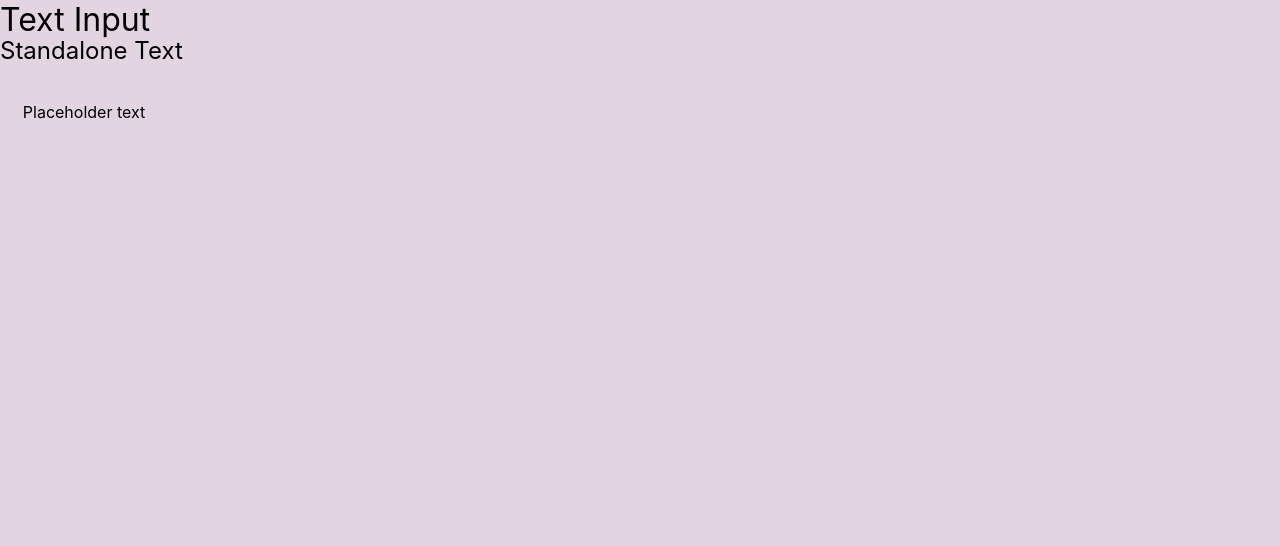
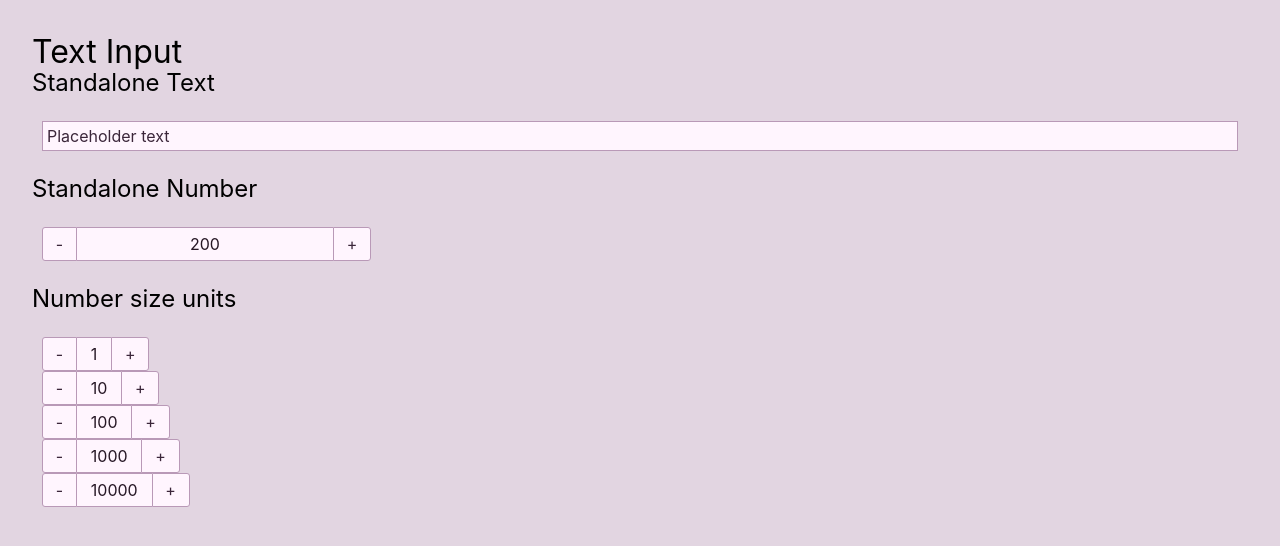
Before and after one commit to fictiveworks/electroplate, a website: page docs/elements/text.html in a window 1280 px wide. Drawn offline with nearby package versions, Linux system fonts and the light colour scheme; files that its build step writes are made by us from their sources.

Commit message:
Add number element with web component

```diff
--- a/docs/assets/preview.js
+++ b/docs/assets/preview.js
@@ -1 +1,2 @@
 import "/ui/icons/icon.js";
+import "/ui/components/number.js";
--- a/docs/assets/preview.scss
+++ b/docs/assets/preview.scss
@@ -13,7 +13,9 @@
 @use "../../ui/elements/status";
 @use "../../ui/elements/tab-group";
 @use "../../ui/elements/workspace";
+@use "../../ui/elements/control";
 @use "../../ui/elements/text";
+@use "../../ui/elements/number";
 @use "../../ui/elements/checkbox";
 @use "../../ui/elements/radio";
 @use "../../ui/elements/toggle";
@@ -26,7 +28,7 @@ body {
   background-color: var(--color-surface-background);
   color: var(--color-surface-primary);
   margin: 0;
-  padding: 0;
+  padding: 2em;
 }
 
 main {
--- a/docs/elements/text.html
+++ b/docs/elements/text.html
@@ -6,17 +6,70 @@
   <link rel="stylesheet" type="text/css" href="/assets/preview.css">
 </head>
 <body>
-<h1>Text Input</h1>
+  <h1>Text Input</h1>
 
-<article class="example-element">
+  <article class="example-element">
     <header class="example-header">
       <h2>Standalone Text</h2>
     </header>
     <div class="example-body">
-
       <div class="el-box">
         <input class="el-text" type="text" placeholder="Placeholder text">
+      </div>
+    </div>
+  </article>
 
+  <article class="example-element">
+    <header class="example-header">
+      <h2>Standalone Number</h2>
+    </header>
+    <div class="example-body">
+      <div class="el-box">
+        <div class="el-control">
+          <button class="el-button">-</button>
+          <input class="el-number" type="number" value="200">
+          <button class="el-button">+</button>
+        </div>
+      </div>
+    </div>
+  </article>
+
+  <article class="example-element">
+    <header class="example-header">
+      <h2>Number size units</h2>
+    </header>
+    <div class="example-body">
+      <div class="el-box">
+        <div class="el-control">
+          <button class="el-button">-</button>
+          <input class="el-number size-x" type="number" value="1">
+          <button class="el-button">+</button>
+        </div>
+
+        <div class="el-control">
+          <button class="el-button">-</button>
+          <input class="el-number size-xx" type="number" value="10">
+          <button class="el-button">+</button>
+        </div>
+
+        <div class="el-control">
+          <button class="el-button">-</button>
+          <input class="el-number size-xxx" type="number" value="100">
+          <button class="el-button">+</button>
+        </div>
+
+        <div class="el-control">
+          <button class="el-button">-</button>
+          <input class="el-number size-xxxx" type="number" value="1000">
+          <button class="el-button">+</button>
+        </div>
+
+        <div class="el-control">
+          <button class="el-button">-</button>
+          <input class="el-number size-xxxxx" type="number" value="10000">
+          <button class="el-button">+</button>
+        </div>
+      </div>
     </div>
   </article>
 
--- /dev/null
+++ b/ui/components/number.js
@@ -0,0 +1,72 @@
+/**
+ *
+ */
+class NumberElement extends HTMLElement {
+  static get observedAttributes() {
+    // Assumes all observed attributes map to the underlying input[type=number].
+    // If this assumption changes, then two separate managed attribute lists should
+    // be defined and merged here.
+    return ["value", "min", "max", "step"];
+  }
+
+  constructor() {
+    super();
+    this.classList.add("el-control");
+    this.input = this.createInput();
+    this.stepDown = this.createStepDownButton();
+    this.stepUp = this.createStepUpButton();
+    this.appendChild(this.stepDown);
+    this.appendChild(this.input);
+    this.appendChild(this.stepUp);
+  }
+
+  attributeChangedCallback(name, oldValue, newValue) {
+    this.input.setAttribute(name, newValue);
+  }
+
+  select() {
+    this.input.select();
+  }
+
+  stepDown() {
+    this.input.stepDown();
+  }
+
+  stepUp() {
+    this.input.stepUp();
+  }
+
+  createInput() {
+    const input = document.createElement("input");
+    input.setAttribute("type", "number");
+    input.classList.add("el-number");
+    for (const attrName of NumberElement.observedAttributes) {
+      input.setAttribute(attrName, this.getAttribute(attrName));
+    }
+    return input;
+  }
+
+  createStepDownButton(direction) {
+    const button = document.createElement("button");
+    button.classList.add("el-button");
+    button.innerText = "-";
+    button.addEventListener("click", () => {
+      this.input.stepDown();
+      this.input.dispatchEvent(new Event("change", { bubbles: true }));
+    });
+    return button;
+  }
+
+  createStepUpButton(direction) {
+    const button = document.createElement("button");
+    button.classList.add("el-button");
+    button.innerText = "+";
+    button.addEventListener("click", () => {
+      this.input.stepUp();
+      this.input.dispatchEvent(new Event("change", { bubbles: true }));
+    });
+    return button;
+  }
+}
+
+customElements.define('el-number', NumberElement);
--- a/ui/electroplate.scss
+++ b/ui/electroplate.scss
@@ -13,7 +13,9 @@
 @use "elements/status";
 @use "elements/tab-group";
 @use "elements/workspace";
+@use "elements/control";
 @use "elements/text";
+@use "elements/number";
 @use "elements/checkbox";
 @use "elements/radio";
 @use "elements/toolbar";
--- /dev/null
+++ b/ui/elements/control.scss
@@ -0,0 +1,19 @@
+input {
+  background-color: var(--color-surface-panel);
+  border: 1px solid var(--color-surface-border);
+  /*border-bottom: 1px solid var(--color-text-tertiary);*/
+  color: var(--color-text-primary);
+  display: inline-block;
+  padding: 0.25em;
+  font-size: 1em;
+
+  &:focus {
+    outline: none;
+    border-color: #ef53e6;
+    box-shadow: 0 0 0 1px #ef53e6;
+  }
+}
+
+input::placeholder {
+  color: var(--color-text-secondary);
+}
--- a/ui/elements/index.scss
+++ b/ui/elements/index.scss
@@ -7,10 +7,6 @@
   height: 100%;
   overflow: auto;
   position: relative;
-
-  li {
-    height: 2em;
-  }
 
   li[role=group] {
     height: auto;
@@ -26,6 +22,7 @@
 
   details ul {
     display: block;
+    margin-left: 0.5em;
   }
 
   ul, li, details {
--- /dev/null
+++ b/ui/elements/number.scss
@@ -0,0 +1,65 @@
+.el-number {
+  text-align: center;
+
+  &.size-x {
+    width: calc(2ch + 1em);;
+  }
+
+  &.size-xx {
+    width: calc(3ch + 1em);;
+  }
+
+  &.size-xxx {
+    width: calc(4ch + 1em);;
+  }
+
+  &.size-xxxx {
+    width: calc(5ch + 1em);;
+  }
+
+  &.size-xxxxx {
+    width: calc(6ch + 1em);
+  }
+}
+
+.el-control {
+    display: flex;
+    position: relative;
+
+    .el-button {
+      background-color: var(--color-surface-panel);
+
+      &:first-of-type {
+        border-top-right-radius: 0;
+        border-bottom-right-radius: 0;
+      }
+
+      &:last-of-type {
+        border-top-left-radius: 0;
+        border-bottom-left-radius: 0
+      }
+
+      &:focus {
+        z-index: 1000;
+      }
+    }
+
+    .el-button + .el-number {
+      border-radius: none;
+      border-right-color: transparent;
+      border-left-color: transparent;
+      margin-left: -1px;
+      margin-right: -1px;
+
+      &:focus {
+        z-index: 1000;
+        border-right-color: #ef53e6;
+        border-left-color: #ef53e6;
+      }
+    }
+  }
+
+input[type=number]::-webkit-inner-spin-button,
+input[type=number]::-webkit-outer-spin-button {
+  -webkit-appearance: none;
+}
--- a/ui/elements/text.scss
+++ b/ui/elements/text.scss
@@ -1,21 +1,3 @@
 .el-text {
-  background-color: var(--color-bg-primary);
-  border: 0;
-  border: 1px solid var(--color-bg-primary);
-  border-bottom: 1px solid var(--color-txt-secondary);
-  color: var(--color-txt-primary);
-  display: inline-block;
   width: 100%;
-  padding: 0.8em;
-  font-size: 1em;
-
-  &::placeholder {
-    color: var(--color-txt-secondary);
-  }
-
-  &:focus {
-    outline: none;
-    border-color: #ef53e6;
-    box-shadow: 0 0 0 1px #ef53e6;
-  }
 }
```
Also changed, not shown: docs/components/number.html (added, +35 -0 lines), README.md, ui/components/slider.js (added).
